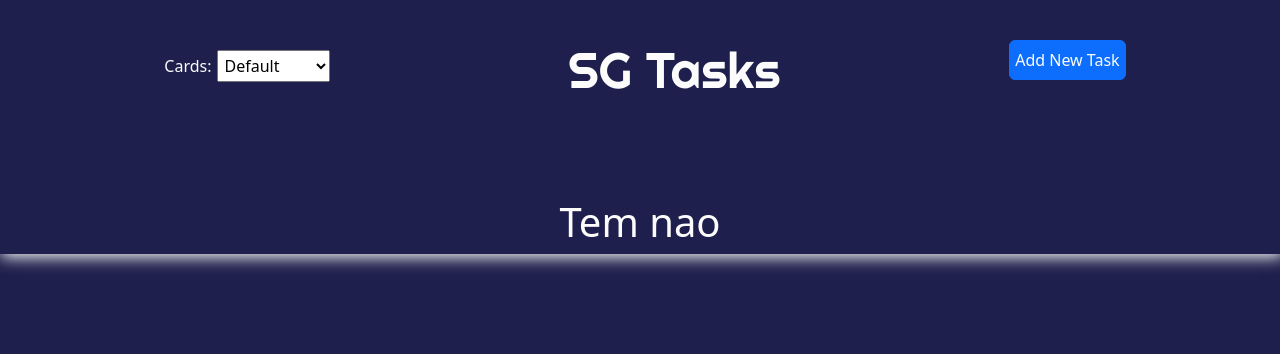
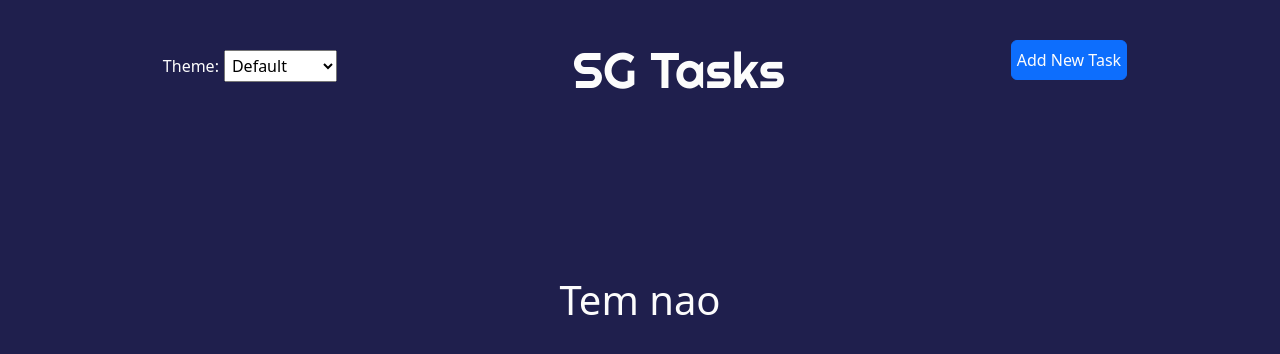
Before and after one commit to SoulPlayerZ/sg-tasks, a React (Create React App) app: page / in a window 1280 px wide. Shown: the top 354 px of the page. Built offline with nearby package versions, Linux system fonts and the light colour scheme.

Commit message:
feat: Finish Carousel Implementation

```diff
--- a/src/components/Header.jsx
+++ b/src/components/Header.jsx
@@ -36,7 +36,7 @@ function Header () {
 
   return(
     <header>
-      <label className="theme-label">Cards:
+      <label className="theme-label">Theme:
       <select className="theme-select"  id="theme" onChange={changeTheme} value={ localStorage.getItem('theme') || 'default' }>
           <option value="default">Default</option>
           <option value="trans">Trans</option>
--- a/src/components/TaskList.jsx
+++ b/src/components/TaskList.jsx
@@ -19,7 +19,11 @@ function TaskList () {
 
   return(
     <motion.main ref={ carousel }  className="task-list" whileTap={{ cursor: "grabbing" }}>
-      <motion.section className="inner-carousel" drag="x" dragConstraints={{ right: 0, left: -width}}>
+      <motion.section className="inner-carousel" drag="x" dragConstraints={{ right: width, left: -width}}
+        initial={{x: 200}}
+        animate={{x: width}}
+        transition={{ duration: 1 }}
+      >
         {!checkLocalStorage ? <h1>Tem nao</h1> :
           allTasks.map((task, index) =>  <TaskCard key={ task.title + index  } task={ task } /> )}
       </motion.section>
--- a/src/context/CarouselProvider.jsx
+++ b/src/context/CarouselProvider.jsx
@@ -2,7 +2,7 @@ import React, { useState } from "react";
 import CarouselContext from "./CarouselContext";
 
 function CarouselProvider ({ children }) {
-  const [width, setWidth] = useState('');
+  const [width, setWidth] = useState(0);
 
 const contextValue = {
     width,
--- a/src/css/mainPage.css
+++ b/src/css/mainPage.css
@@ -1,3 +1,7 @@
+.mainpage {
+  height: 100vh;
+}
+
 .default {
     background-color: rgb(31, 31, 77);
     color: #FCFCFC;
--- a/src/css/taskCard.css
+++ b/src/css/taskCard.css
@@ -5,10 +5,10 @@
   border: 2px solid white;
   border-radius: 15px;
   padding: 20px;
-  margin-right: 30px;
+  margin: 50px 40px 50px 0;
   word-wrap: break-word;
-  width: 20em;
-  max-height: 12em;
+  width: 25em;
+  height: 20em;
   pointer-events: none;
 }
 
--- a/src/css/taskList.css
+++ b/src/css/taskList.css
@@ -1,8 +1,9 @@
 .task-list {
   display: flex;
   justify-content: center;
-  max-width: 900px;
-  margin: 50px auto 0 auto;
+  width: 60%;
+  max-height: 60vh;
+  margin: 10% auto 0 auto;
   cursor: grab;
   overflow: hidden;
 }
--- a/src/pages/MainPage.jsx
+++ b/src/pages/MainPage.jsx
@@ -12,7 +12,7 @@ function MainPage () {
   })
 
   return(
-    <section className={localStorage.getItem('theme') || 'default'}>
+    <section className={` ${localStorage.getItem('theme') || 'default'} mainpage`}>
         <Header />
         <TaskList />
     </section>
```
